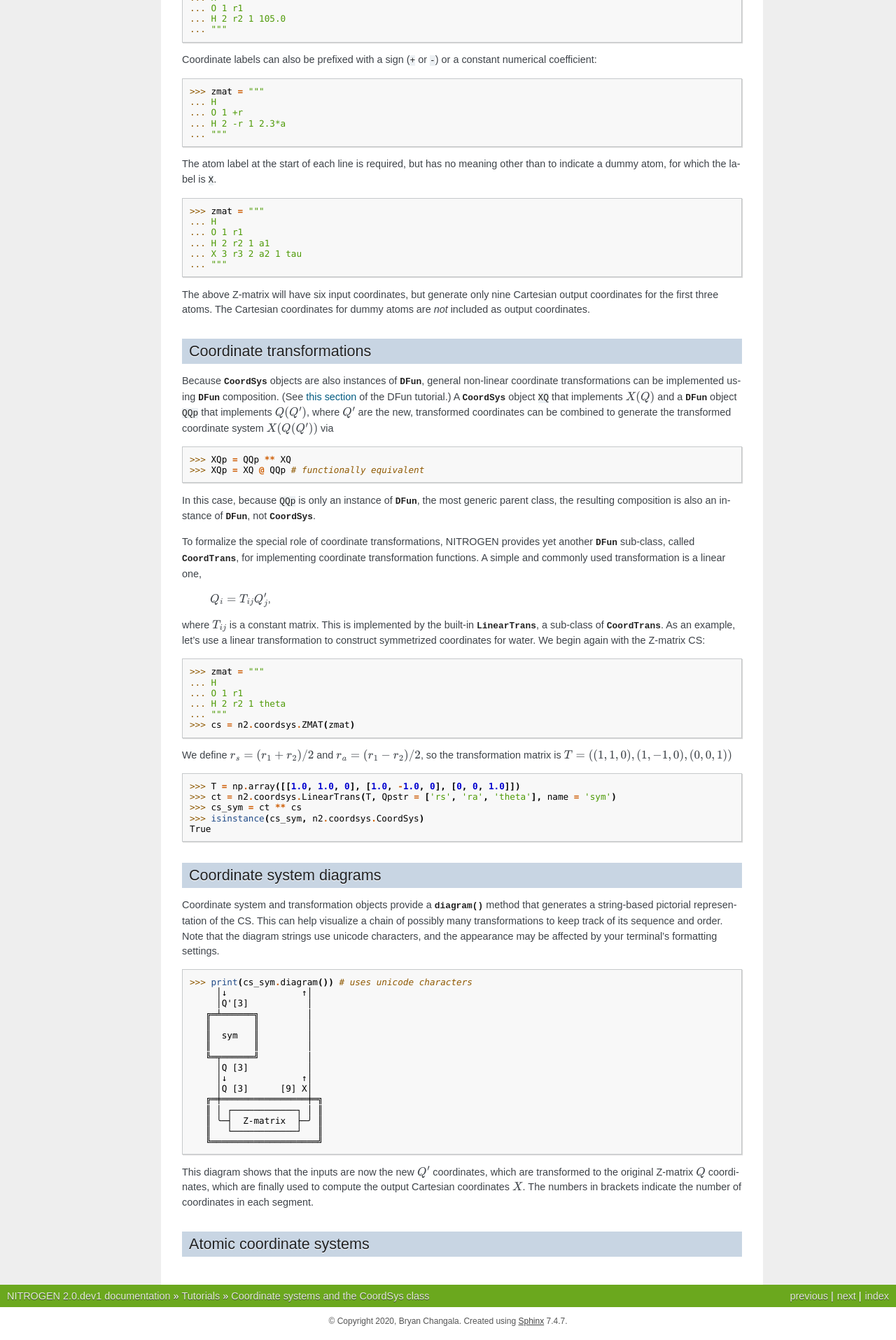
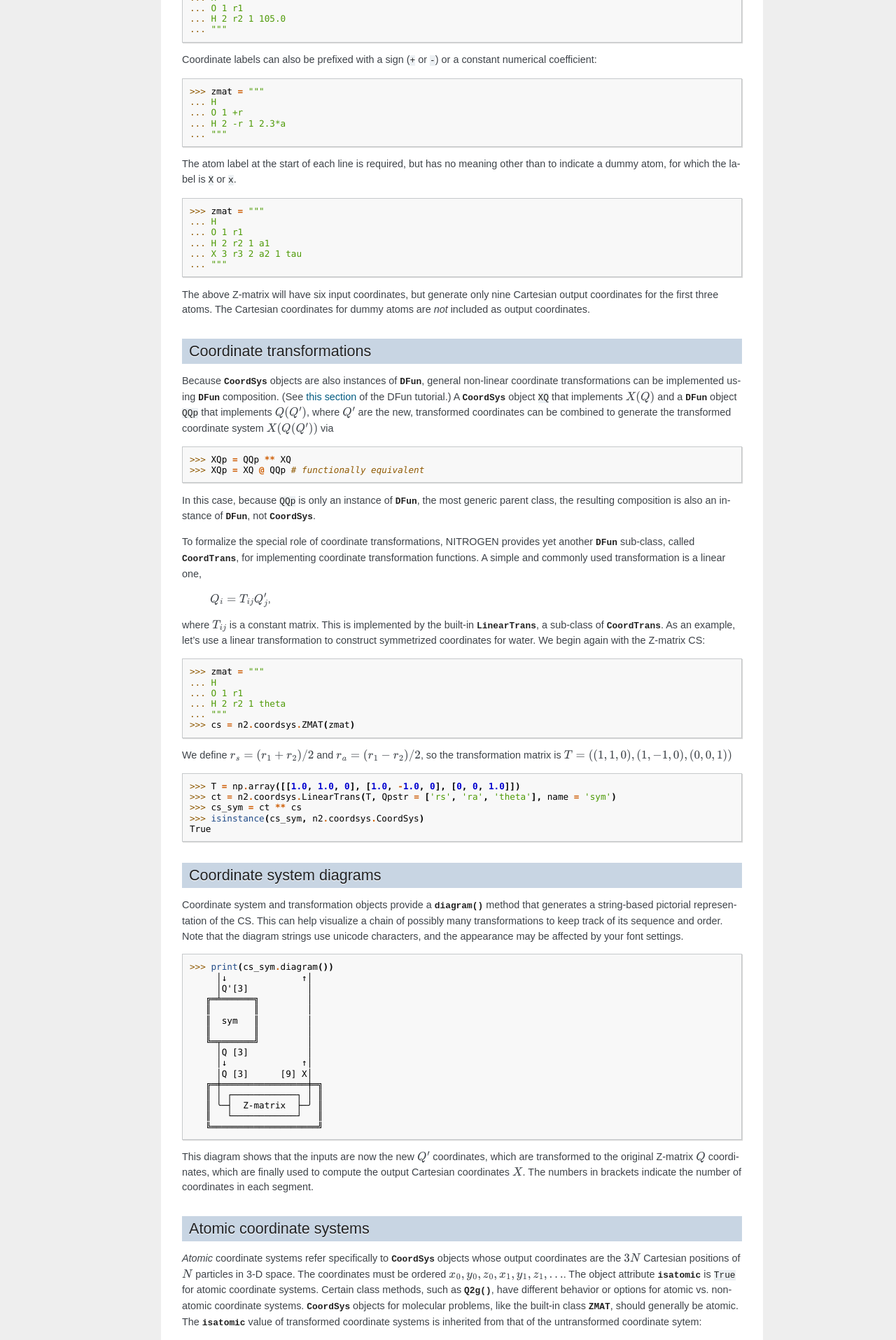
Before and after one commit to bchangala/nitrogen, a Sphinx documentation site: the page built from docs/tutorials/coordsys.rst, in a window 1280 px wide. Shown: the part 1683-3598 px from the top of the page at 70% size. Built offline with Sphinx 7.4.7, drawn with Linux system fonts in a browser that asks for light colours; some of the changed text lies outside the part shown.

Commit message:
finished CoordSys tut

```diff
--- a/docs/_static/pygments.css
+++ b/docs/_static/pygments.css
@@ -1,4 +1,6 @@
-pre { line-height: 115%; margin: 0; font-family: Consolas, Monaco, monospace, sans-serif; }
+pre { line-height: 120%; margin: 0; font-family: Consolas, Monaco, monospace, sans-serif; }
+/* ^^^ line height modified, PBC */
+
 td.linenos pre { color: #000000; background-color: #f0f0f0; padding: 0 5px 0 5px; }
 span.linenos { color: #000000; background-color: #f0f0f0; padding: 0 5px 0 5px; }
 td.linenos pre.special { color: #000000; background-color: #ffffc0; padding: 0 5px 0 5px; }
--- a/docs/conf.py
+++ b/docs/conf.py
@@ -62,7 +62,7 @@ import numpy as np
 # a list of builtin themes.
 #
 html_theme = 'nature'
-html_style = 'custom-1.css'
+html_style = 'custom-1.css' # my custom css, makes modifications to nature.css
 
 # Add any paths that contain custom static files (such as style sheets) here,
 # relative to this directory. They are copied after the builtin static files,
--- a/docs/tutorials/coordsys.rst
+++ b/docs/tutorials/coordsys.rst
@@ -136,7 +136,8 @@ a constant numerical coefficient:
     ... """
 
 The atom label at the start of each line is required, but has
-no meaning other than to indicate a dummy atom, for which the label is ``X``.
+no meaning other than to indicate a dummy atom, for which the label is ``X``
+or ``x``.
 
     >>> zmat = """
     ... H
@@ -208,11 +209,11 @@ Coordinate system and transformation objects provide a
 string-based pictorial representation of the CS. This can help visualize
 a chain of possibly many transformations to keep track of its sequence and order.
 Note that the diagram strings use unicode characters, and the appearance may
-be affected by your terminal's formatting settings.
+be affected by your font settings.
 
 ..  doctest:: example-coordsys-3
 
-    >>> print(cs_sym.diagram()) # uses unicode characters # doctest: +SKIP
+    >>> print(cs_sym.diagram()) # doctest: +SKIP
          │↓              ↑│
          │Q'[3]           │
        ╔═╧══════╗         │
@@ -236,3 +237,23 @@ The numbers in brackets indicate the number of coordinates in each segment.
 
 Atomic coordinate systems
 -------------------------
+
+*Atomic* coordinate systems refer specifically to :class:`~nitrogen.coordsys.CoordSys`
+objects whose output coordinates are the :math:`3N` Cartesian positions of
+:math:`N` particles in 3-D space. The coordinates must be ordered
+:math:`x_0, y_0, z_0, x_1, y_1, z_1, \ldots`. The object attribute
+:attr:`~nitrogen.coordsys.isatomic` is ``True`` for atomic coordinate systems.
+Certain class methods, such as :meth:`~nitrogen.coord.CoordSys.Q2g`, have
+different behavior or options for atomic vs. non-atomic coordinate systems.
+:class:`~nitrogen.coordsys.CoordSys` objects for molecular problems,
+like the built-in class :class:`~nitrogen.coordsys.ZMAT`, should
+generally be atomic. The :attr:`~nitrogen.coordsys.isatomic` value of
+transformed coordinate systems is inherited from that of the
+untransformed coordinate sytem:
+
+..  doctest:: example-coordsys-3
+
+    >>> cs.isatomic # instance of ZMAT
+    True
+    >>> cs_sym.isatomic # symmetry-transformed ZMAT coordinates
+    True
```
Also changed, not shown: 2 other files.
